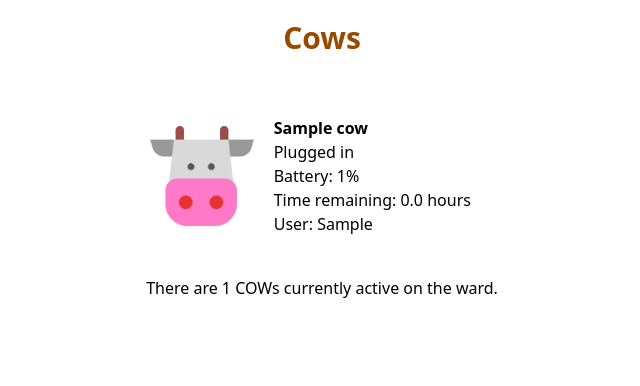
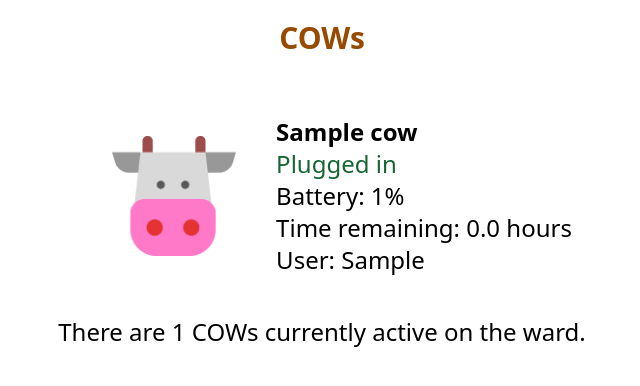
Before and after one commit to hjheath/cows, a Flask app: page /cows in a window 1280 px wide. Shown: the top 386 px of the page, without its empty margins (318-958 px from the left). Run offline with Flask 3, Linux system fonts and the light colour scheme; tables that the repository leaves empty hold one stand-in row (values such as "Sample post"); some libraries are stand-ins or nearby versions.

Commit message:
Make text bigger and more readable for demo

```diff
--- a/templates/cows.html
+++ b/templates/cows.html
@@ -1,17 +1,17 @@
 {% extends "base.html" %}
 {% block content %}
-    <h1 class="text-3xl font-bold text-cow flex items-center justify-center py-5">Cows</h1>
+    <h1 class="text-3xl font-bold text-cow flex items-center justify-center py-5">COWs</h1>
     {% if cows|length > 0 %}
     <div class="items-center">
         {% for cow in cows %}
         <div class="flex items-center justify-center py-10 px-60">
-            <img class="h-[100px] px-5" src="static/cow-icon.png">
-            <div class="w-60">
+            <img class="h-[120px] px-10" src="static/cow-icon.png">
+            <div class="max-w-96  text-2xl">
                 <strong>{{cow['name']}}</strong>
                 {% if cow['battery_plugged'] %}
-                    <p>Plugged in</p>
+                    <p class="text-green-800">Plugged in</p>
                 {% else %}
-                    <p>Unplugged</p>
+                    <p class="text-red-800">Unplugged</p>
                 {% endif %}
                 <p>Battery: {{cow['battery_percent']}}%</p>
                 {% if cow['battery_remaining'] and cow['battery_remaining'] > 0 %}
@@ -23,7 +23,7 @@
         {% endfor %}
     </div>
 
-        <h5 class="text-center">There are {{cows|count}} COWs currently active on the ward.</h5>
+        <h5 class="text-center text-2xl">There are {{cows|count}} COWs currently active on the ward.</h5>
     {% else %}
         <div class="m-auto flex items-center justify-center">
             <div class="flex items-center">
```
